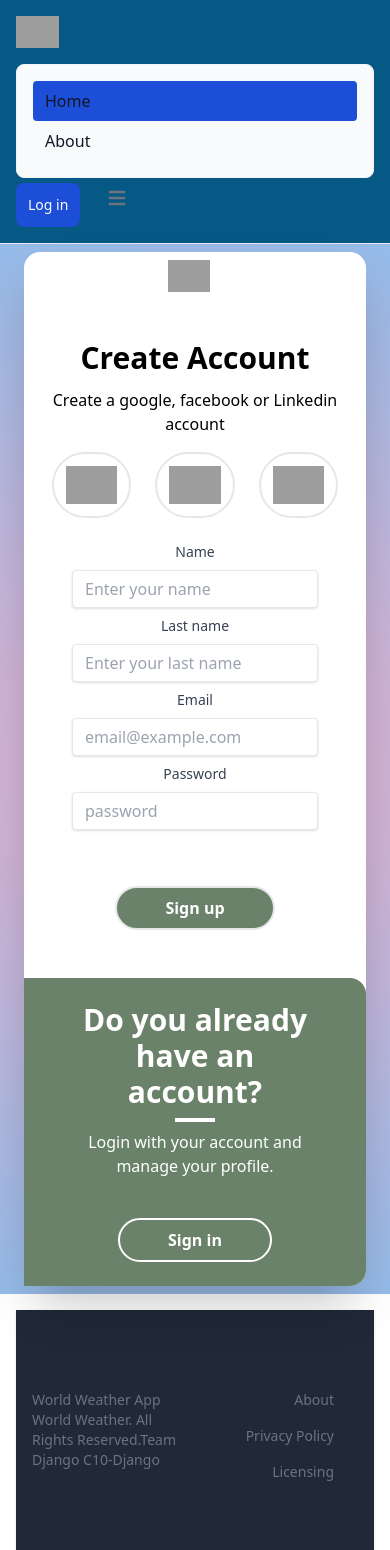
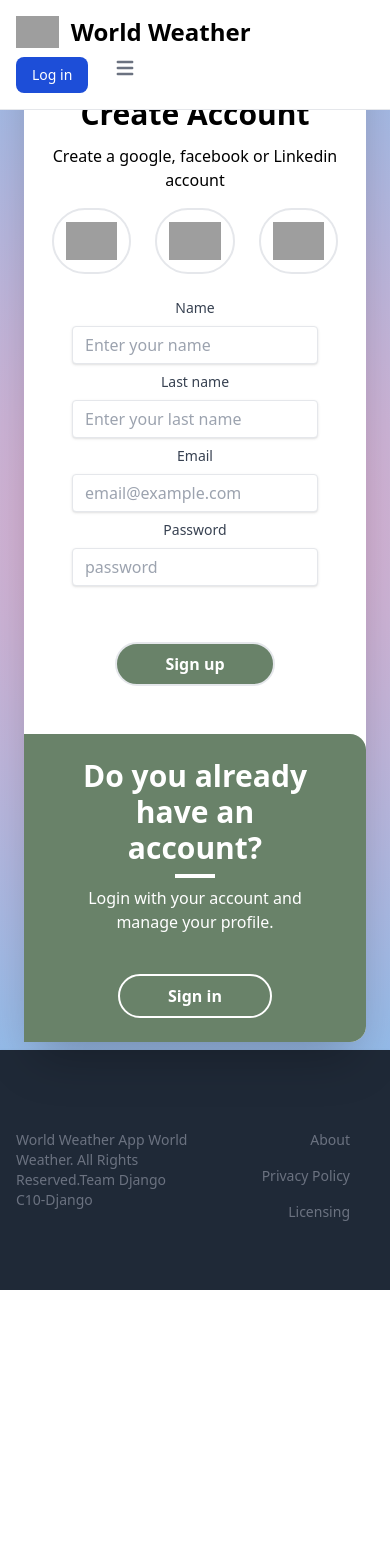
Before and after one commit to No-Country/C10-15-ft-django, a Django app: page /register/ in a window 390 px wide. After the commit the page ends 1290 px from the top, so only its background shows below. Run offline with Django 4.2, Linux system fonts and the light colour scheme; some libraries are stand-ins or nearby versions; grey boxes are pictures that could not be loaded.

Commit message:
Footer and menu bar solution

```diff
--- a/django_weather/weatherApp/templates/base.html
+++ b/django_weather/weatherApp/templates/base.html
@@ -20,32 +20,31 @@
   </head>
 
   <body class="h-[100vh] w-full">
-    <header>
-      <nav class="bg-sky-800 w-full z-20 top-0 left-0 border-b">
+    <header> {# this is NavBar #}
+      <nav class="bg-white fixed w-full z-20 top-0 left-0 border-b border-gray-200">
         <div class="max-w-screen-xl flex flex-wrap items-center justify-between mx-auto p-4">
-          {# Logo #}
         <a href="{% url '/' %}" class="flex items-center">
             <img src="https://flowbite.com/docs/images/logo.svg" class="h-8 mr-3" alt="Flowbite Logo">
-              <span class="self-center text-2xl font-semibold whitespace-nowrap invisible md:visible dark:text-white">Weather World</span>
+            <span class="self-center text-2xl font-semibold whitespace-nowrap">World Weather</span>
         </a>
-          <div class="items-center justify-between w-full md:flex md:w-auto md:order-1" id="navbar-sticky">
-            <ul class="flex flex-col p-4 md:p-0 mt-4 font-medium border border-gray-100 rounded-lg bg-gray-50 md:flex-row md:space-x-8 md:mt-0 md:border-0 md:bg-white">
-              <li>
-                <a href="{% url '/' %}" class="flex relative py-2 pl-3 pr-4 text-gray-900 bg-blue-700 rounded md:bg-transparent md:text-blue-700 md:p-0" aria-current="page">Home</a>
-              </li>
-              <li>
-                <a href="{% url 'about' %}" class="flex relative py-2 pl-3 pr-4 text-gray-900 rounded hover:bg-gray-100 md:hover:bg-transparent md:hover:text-blue-700 md:p-0 ">About</a>
-              </li>
-            </ul>
-          </div>
         <div class="flex md:order-2">
           <a href="{% url 'login' %}">
-              <button type="button" class="text-white bg-blue-700 hover:bg-blue-800 focus:ring-4 focus:outline-none focus:ring-blue-300 font-medium rounded-lg text-sm px-4 py-2 text-center mr-3 md:mr-0"  style="padding: 0.75rem;">Log in</button>
+            <button type="button" class="text-white bg-blue-700 hover:bg-blue-800 focus:ring-4 focus:outline-none focus:ring-blue-300 font-medium rounded-lg text-sm px-4 py-2 text-center mr-3 md:mr-0">Log in</button>
             <button data-collapse-toggle="navbar-sticky" type="button" class="inline-flex items-center p-2 text-sm text-gray-500 rounded-lg md:hidden hover:bg-gray-100 focus:outline-none focus:ring-2 focus:ring-gray-200" aria-controls="navbar-sticky" aria-expanded="false">
               <span class="sr-only">Open main menu</span>
               <svg class="w-6 h-6" aria-hidden="true" fill="currentColor" viewBox="0 0 20 20" xmlns="http://www.w3.org/2000/svg"><path fill-rule="evenodd" d="M3 5a1 1 0 011-1h12a1 1 0 110 2H4a1 1 0 01-1-1zM3 10a1 1 0 011-1h12a1 1 0 110 2H4a1 1 0 01-1-1zM3 15a1 1 0 011-1h12a1 1 0 110 2H4a1 1 0 01-1-1z" clip-rule="evenodd"></path></svg>
             </button>
           </a>
+        </div>
+        <div class="items-center justify-between hidden w-full md:flex md:w-auto md:order-1" id="navbar-sticky">
+          <ul class="flex flex-col p-4 md:p-0 mt-4 font-medium border border-gray-100 rounded-lg bg-gray-50 md:flex-row md:space-x-8 md:mt-0 md:border-0 md:bg-white">
+            <li>
+              <a href="{% url 'about' %}" class="block py-2 pl-3 pr-4 text-gray-900 rounded hover:bg-gray-100 md:hover:bg-transparent md:hover:text-blue-700 md:p-0">About</a>
+            </li>
+            <li>
+              <a href="#" class="block py-2 pl-3 pr-4 text-gray-900 rounded hover:bg-gray-100 md:hover:bg-transparent md:hover:text-blue-700 md:p-0">Contact</a>
+            </li>
+          </ul>
         </div>
         </div>
       </nav>
@@ -56,7 +55,7 @@
         {% endblock content %}
       </div>
     </main>
-    <footer class="bg-gray-800 shadow m-4 dark:bg-gray-800" style="height: 15rem; align-items: center; display: flex;">
+    <footer class="h-60 items-center flex bg-gray-800 shadow">
       <div class="flex flex-wrap w-full items-center mx-auto max-w-screen-xl p-4 md:flex md:items-center md:justify-between">
         <div class="w-1/2 flex flex-row">
           <span class="text-sm text-gray-500 sm:text-center dark:text-gray-400">World Weather App<a href="https://damianwebdesign.com/" class="hover:underline"> World Weather</a>. All Rights Reserved.Team Django C10-Django</span>
--- a/django_weather/weatherApp/templates/login.html
+++ b/django_weather/weatherApp/templates/login.html
@@ -2,9 +2,6 @@
 
 {% block content %}
 
-<!-- <div class="flex flex-col items-center justify-center min-h-screen py-20" style="min-height: 100vh;">
-</div>
--->
 <div class="flex flex-col items-center justify-center min-h-screen py-2">
   <div class="flex flex-col items-center justify-center w-full flex-1 px-2 md:px-60 text-center">
     <div class="flex flex-col md:flex-row bg-white rounded-2xl shadow-2xl w-full ">
--- a/django_weather/weatherApp/templates/register.html
+++ b/django_weather/weatherApp/templates/register.html
@@ -95,7 +95,6 @@
           class="border-2 border-white rounded-full px-12 py-2 inline-block font-semibold hover:bg-white hover:text-[#698269]">Sign in</a>
     </div>
     </div>
-
   </div>
 </div>
 {% endblock content %}
```
Also changed, not shown: django_weather/weatherApp/templates/index.html (+3 -35 lines). Lines whose indentation alone changed are shown as unchanged.
